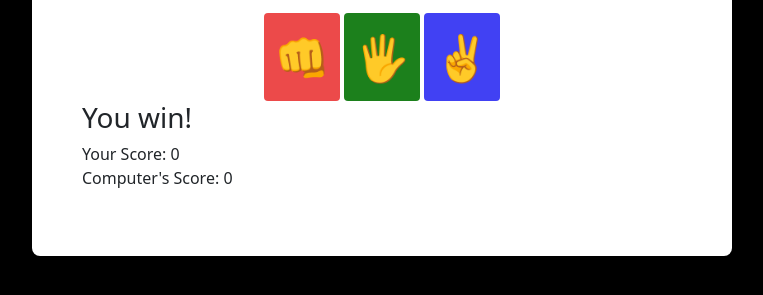
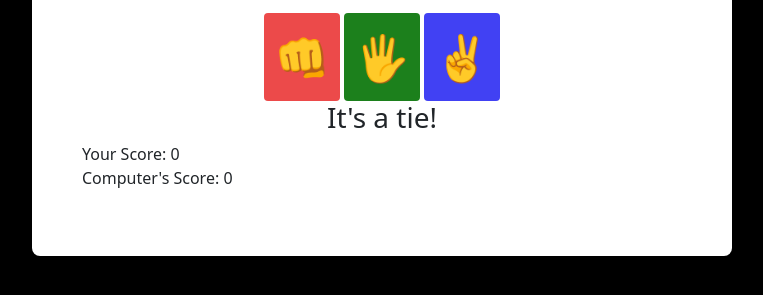
Before and after one commit to aam214/Rock-Paper-Scissors, a plain HTML site: page index.html in a window 1280 px wide. Both pictures are taken after a click on the button "🖐️". Shown: the part 341-636 px from the top of the page, without its empty margins (258-1021 px from the left). Drawn offline with nearby package versions, Linux system fonts and the light colour scheme.

Commit message:
Added bootstrap class to the result. Removed the hard code of the h3. Renamed the variable of play to playGame. Selected the id of result by using getElementbyID and added textContent to put the result of the variable of playGame.

```diff
--- a/game.js
+++ b/game.js
@@ -1,9 +1,12 @@
 const buttons = document.querySelectorAll("button");
+const result = document.getElementById("result");
+
 
 buttons.forEach((button) => {
 button.addEventListener('click', () => {
- const play = gameRound(button.id, computerChoice());
- console.log(play);
+ const playGame = gameRound(button.id, computerChoice());
+
+ result.textContent = playGame;
   });
 });
 
--- a/index.html
+++ b/index.html
@@ -13,14 +13,13 @@
 <div class="container">
 <div class="application">
 <h1 class="text-center mt-2">Rock, Paper, Scissors</h1>
-
   <p class="text-center">Choose Your Move:</p>
   <div class="buttons">
   <button id="rock">👊</button>
   <button id="paper">🖐️</button>
   <button id="scissors">✌️</button>
 </div>
-<h3 class="result" id="result">You win!</h3>
+<h3 class="text-center" id="result"></h3>
 <p class="scores" id="scores">
   Your Score: <span id="user-score">0</span>
   <br>
```
